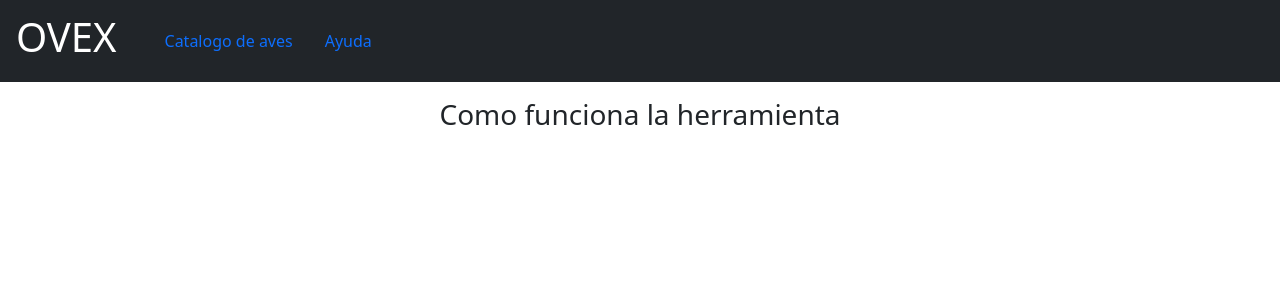
After one commit to RicJim/birds_recognition, a Flask app: page /ayuda in a window 1280 px wide. The commit adds this page. Shown: the top 300 px of the page. Run offline with Flask 2, Linux system fonts and the light colour scheme; parts of the project's set-up code (start-up, migrations or seed data) failed here and were passed over.

Commit message:
16 commit

```diff
--- a/app.py
+++ b/app.py
@@ -24,7 +24,7 @@ APP_ROOT = os.path.abspath(os.path.dirname(__file__))
 
 label = ["Acanthidops bairdi - Pinzón piquiagudo","Amazona Auropalliata - Nuca amarilla","Amazona Oratrix - Loro rey","Ara ambiguus - Guacamaya verde",
         "Chlorophonia callophrys - Fruterito de cejas doradas","Harpia harpyja - Águila arpía","Laterallus Jamaicensis - Burrito cuyano","Myadestes melanops - Solitario carinegro",
-        "Pharopmachrus mocinno - Quetzal","Pyrrhura picta eisenmanni - Perico carato","Setophaga chrysoparia - Reinita caridorada","Spizaetus ornatus - Aguilillo adornado"]
+        "Pharopmachrus mocinno - Quetzal","Poliocrania exsul - Hormiguero dorsicastaño","Pyrrhura picta eisenmanni - Perico carato","Setophaga chrysoparia - Reinita caridorada","Spizaetus ornatus - Aguilillo adornado"]
 
 app = Flask(__name__)
 app.config['SECRET_KEY'] = 'supersecretkey'
@@ -43,11 +43,13 @@ def load_model():
 
 #Predic
 def predic(file):
-    x = cv2.imread(file, cv2.IMREAD_COLOR)
+    x = cv2.imread(file, cv2.IMREAD_GRAYSCALE)
     x = np.expand_dims(x, axis=0)
     array = model.predict(x)
     resultado = array[0].round()
     respuesta = np.argmax(resultado)
+
+    print(array)
 
     bird = str(label[int(respuesta)])
     return bird
@@ -55,6 +57,14 @@ def predic(file):
 @app.route("/")
 def index():
     return render_template("index.html")
+
+@app.route("/catalogo")
+def catalogo():
+    return render_template("catalogo.html")
+
+@app.route("/ayuda")
+def ayuda():
+    return render_template("ayuda.html")
 
 @app.route("/save",methods=['GET','POST'])
 def save():
@@ -94,7 +104,6 @@ def spec():
         imagen = cv2.resize(imagen,(SIZE,SIZE),interpolation = cv2.INTER_CUBIC)
         imagen = cv2.medianBlur(imagen,1)
         imagen = 255-imagen
-        imagen = cv2.cvtColor(imagen, cv2.COLOR_GRAY2BGR)
         cv2.imwrite(out, imagen)
 
         def pred():
@@ -107,8 +116,8 @@ def spec():
 
 if __name__ == "__main__":
     load_model()
-    #app.run(debug = False, threaded = False)
-    app.run(debug= True,port = 5000)
+    app.run(debug = False, threaded = False)
+    #app.run(debug= True, port = 5000)
 
 if __name__ == "app":
     load_model()
--- /dev/null
+++ b/templates/ayuda.html
@@ -0,0 +1,35 @@
+<!DOCTYPE html>
+<html lang="en">
+<head>
+    <meta charset="UTF-8">
+    <meta http-equiv="X-UA-Compatible" content="IE=edge">
+    <meta name="viewport" content="width=device-width, initial-scale=1.0">
+    <title>Ayuda</title>
+    <!-- CSS only -->
+    <link href="https://cdn.jsdelivr.net/npm/bootstrap@5.2.2/dist/css/bootstrap.min.css" rel="stylesheet" integrity=
+    "sha384-Zenh87qX5JnK2Jl0vWa8Ck2rdkQ2Bzep5IDxbcnCeuOxjzrPF/et3URy9Bv1WTRi" crossorigin="anonymous">
+    <link rel="stylesheet" href="{{ url_for('static', filename='css/style.css') }}">
+    <!-- As a link -->
+    <nav class="navbar navbar-expand-lg bg-dark navbar-dark">
+        <a class="navbar-brand mx-left" href="{{ url_for('index') }}"><h1 class="px-3">OVEX</h1></a>
+        <div class="">
+            <ul class="nav justify-content-center">
+                <li class="nav-item">
+                    <a class="nav-link px-3 active" href="{{ url_for('catalogo') }}">Catalogo de aves</a>
+                </li>
+                <li class="nav-item">
+                    <a class="nav-link px-3 active" href="{{ url_for('ayuda') }}">Ayuda</a>
+                </li>
+            </ul>
+        </div>
+    </nav>
+</head>
+<body>
+    <div class="text-center py-3">
+        <h3>Como funciona la herramienta</h3>
+        <p class="text-decoration-underline">
+
+        </p>
+    </div>
+</body>
+</html>
```
Also changed, not shown: model/model.json (deleted, +0 -1 lines), static/js/main.js (+29 -11 lines), templates/index.html (+6 -7 lines).
